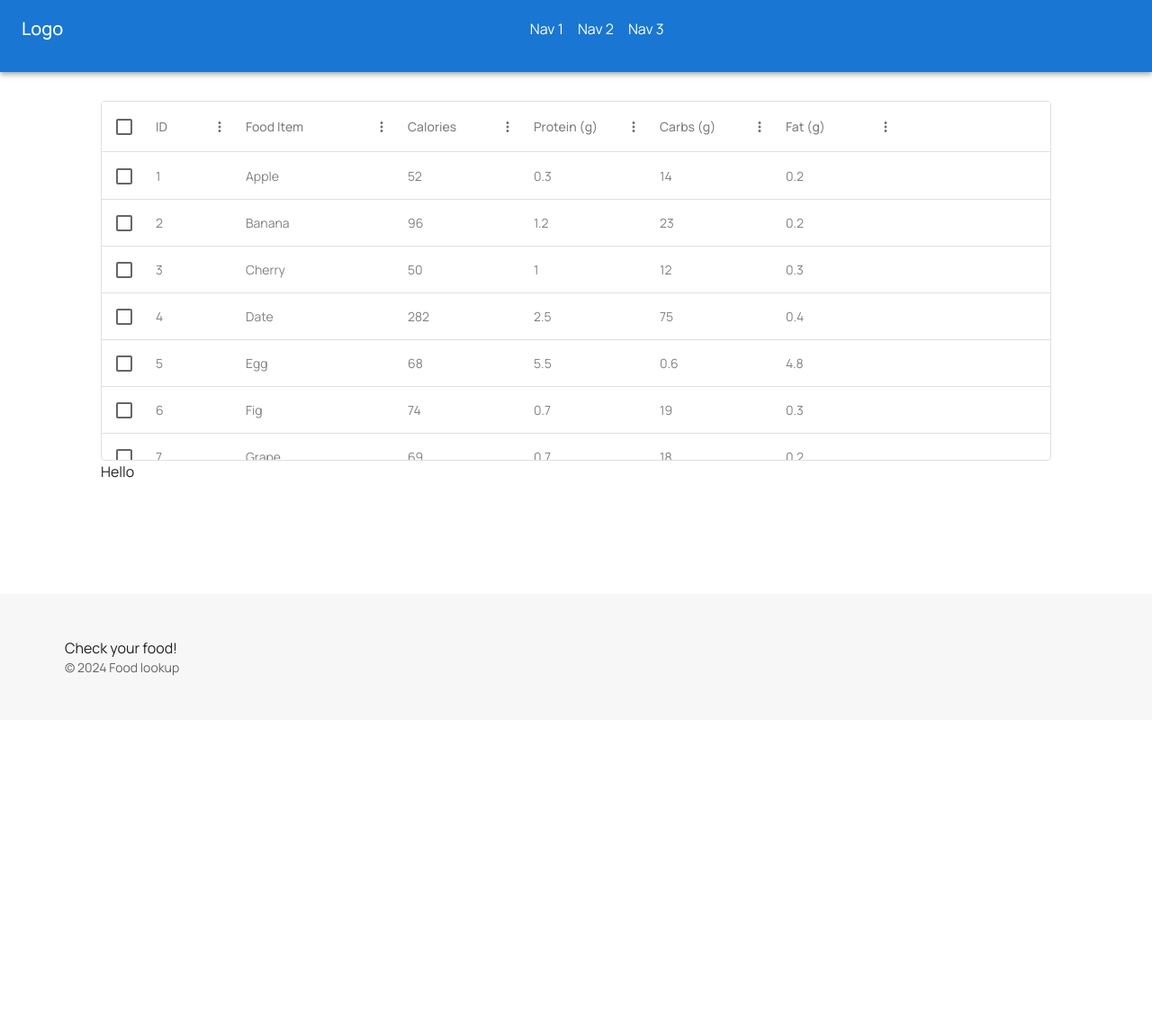
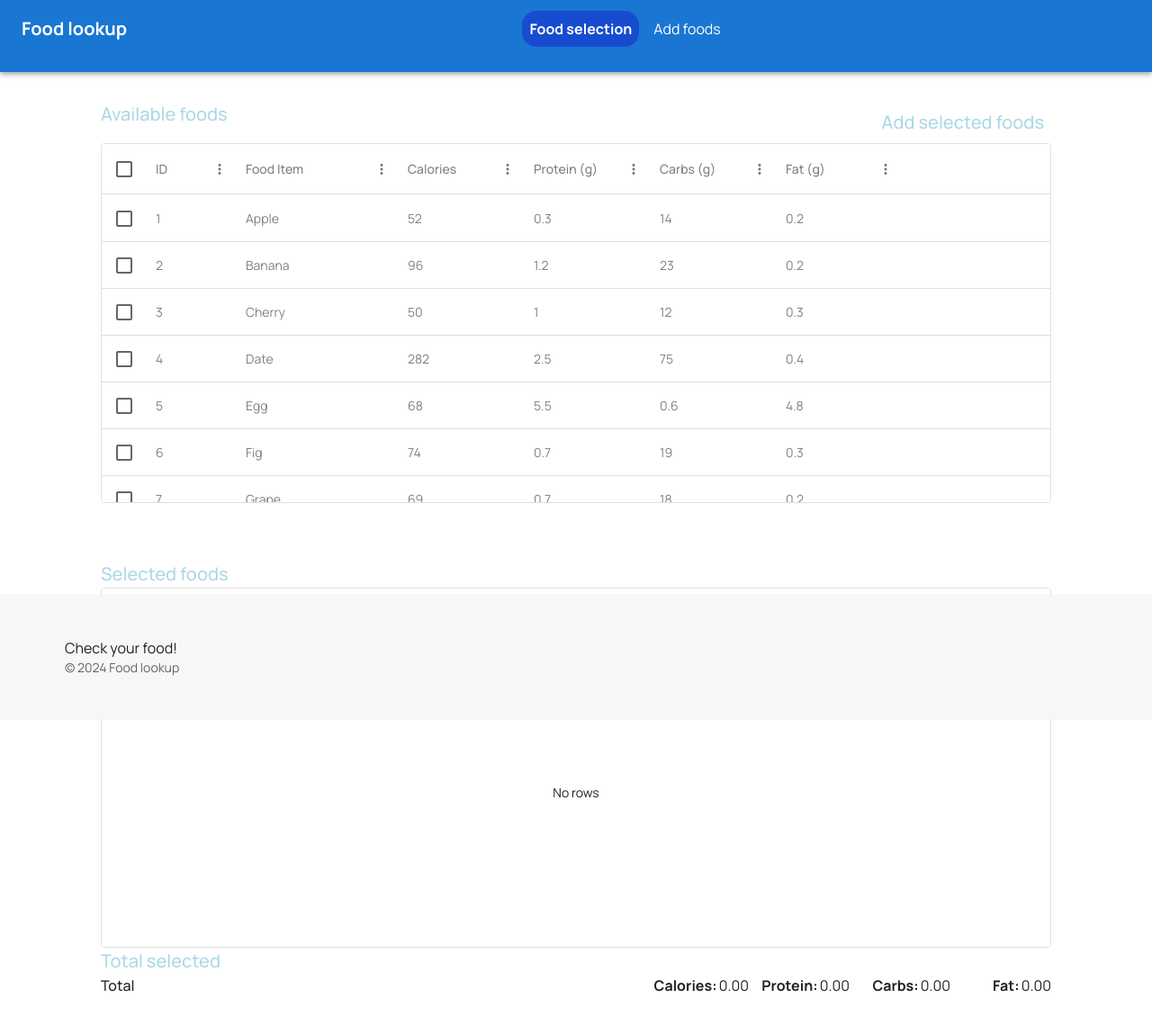
Before and after one commit to KrTanev/food-lookup, a Next.js app: page /food-selection in a window 1280 px wide. Shown: the whole page at 90% size. Before the commit the page ends 800 px from the top, so only its background shows below. Built offline with nearby package versions, Linux system fonts and the light colour scheme; data requests are answered from the project's data file.

Commit message:
Completed components for foods page

```diff
--- a/src/components/FoodSelection/AvailableFoodsTable.tsx
+++ b/src/components/FoodSelection/AvailableFoodsTable.tsx
@@ -1,7 +1,9 @@
+import { Dispatch, SetStateAction } from 'react';
+
 import { Box } from '@mui/material';
-import { DataGrid } from '@mui/x-data-grid';
+import { DataGrid, GridRowId } from '@mui/x-data-grid';
 
-import { Foods } from '../../api/foodsType';
+import { Foods } from '@/api/foodsType';
 
 const columns = [
   { field: 'id', headerName: 'ID', minWidth: 70 },
@@ -14,12 +16,27 @@ const columns = [
 
 type AvailableFoodsTableProps = {
   rows: Foods[];
+  selected?: GridRowId[];
+  setSelected?: Dispatch<SetStateAction<GridRowId[]>>;
 };
 
-export const AvailableFoodsTable = ({ rows }: AvailableFoodsTableProps) => {
+export const AvailableFoodsTable = ({ rows, selected, setSelected }: AvailableFoodsTableProps) => {
   return (
     <Box style={{ height: 400, width: '100%' }}>
-      <DataGrid rows={rows} columns={columns} checkboxSelection hideFooter />
+      <DataGrid
+        rows={rows}
+        columns={columns}
+        checkboxSelection
+        hideFooter
+        rowSelectionModel={selected}
+        onRowSelectionModelChange={(newSelection) => {
+          if (!setSelected) {
+            return;
+          }
+
+          setSelected(newSelection);
+        }}
+      />
     </Box>
   );
 };
--- /dev/null
+++ b/src/components/FoodSelection/SelectedFoodsTotal.tsx
@@ -0,0 +1,40 @@
+import { Box, Typography } from '@mui/material';
+
+import { Foods } from '@/api/foodsType';
+
+import { calculateTotals } from './helpers';
+
+type LabelValueProps = {
+  label: string;
+  value: string | number;
+};
+
+type SelectedFoodsTotalProps = {
+  selectedRows: Foods[];
+};
+
+const LabelValue = ({ label, value }: LabelValueProps) => {
+  return (
+    <Box display="flex" width="100px" justifyContent="flex-end" alignItems="center" gap="2px">
+      <Typography sx={{ fontWeight: 550 }}>{label}</Typography>
+      <Typography>{value}</Typography>
+    </Box>
+  );
+};
+
+export const SelectedFoodsTotal = ({ selectedRows }: SelectedFoodsTotalProps) => {
+  const { totalCalories, totalCarbs, totalFat, totalProtein } = calculateTotals(selectedRows);
+
+  return (
+    <Box display="flex" justifyContent="space-between">
+      <Typography sx={{ fontWeight: 500 }}>Total</Typography>
+
+      <Box display="flex" gap="12px">
+        <LabelValue label="Calories:" value={totalCalories.toFixed(2)} />
+        <LabelValue label="Protein:" value={totalCarbs.toFixed(2)} />
+        <LabelValue label="Carbs:" value={totalFat.toFixed(2)} />
+        <LabelValue label="Fat:" value={totalProtein.toFixed(2)} />
+      </Box>
+    </Box>
+  );
+};
--- /dev/null
+++ b/src/components/FoodSelection/helpers.ts
@@ -0,0 +1,22 @@
+import { Foods } from '@/api/foodsType';
+
+export const calculateTotals = (foodItems: Foods[]) => {
+  let totalCalories = 0;
+  let totalProtein = 0;
+  let totalCarbs = 0;
+  let totalFat = 0;
+
+  for (let item of foodItems) {
+    totalCalories += item.calories;
+    totalProtein += item.protein;
+    totalCarbs += item.carbs;
+    totalFat += item.fat;
+  }
+
+  return {
+    totalCalories,
+    totalProtein,
+    totalCarbs,
+    totalFat,
+  };
+};
--- a/src/components/Layout/Header.tsx
+++ b/src/components/Layout/Header.tsx
@@ -1,28 +1,33 @@
-import { AppBar, Toolbar, Typography, Box } from "@mui/material";
+import { AppBar, Box, Toolbar, Typography } from '@mui/material';
 
+const selectedStyle = { fontWeight: 700, bgcolor: '#174cd1', borderRadius: 4, p: 1 };
+
+// TODO: Add check for selected path so you can apply the style for corresponding tab
 export default function Header() {
   return (
     <AppBar position="static" sx={{ height: 80 }}>
       <Toolbar>
-        <Typography variant="h6" component="div" sx={{ flexGrow: 1 }}>
-          Logo
+        <Typography
+          variant="h6"
+          component="div"
+          sx={{ flexGrow: 1, whiteSpace: 'nowrap', fontWeight: 700, fontSize: '20px' }}
+        >
+          Food lookup
         </Typography>
 
-        <Box sx={{ display: "flex", justifyContent: "center", width: "100%" }}>
-          <Typography variant="body1" component="div">
-            Nav 1
-          </Typography>
-
+        <Box
+          sx={{ display: 'flex', justifyContent: 'center', alignItems: 'center', width: '100%' }}
+        >
           <Typography
             variant="body1"
             component="div"
-            sx={{ marginLeft: 2, marginRight: 2 }}
+            sx={{ fontWeight: 700, bgcolor: '#174cd1', borderRadius: 4, p: 1 }}
           >
-            Nav 2
+            Food selection
           </Typography>
 
-          <Typography variant="body1" component="div">
-            Nav 3
+          <Typography variant="body1" component="div" sx={{ marginLeft: 2, marginRight: 2 }}>
+            Add foods
           </Typography>
         </Box>
       </Toolbar>
--- a/src/pages/food-selection.tsx
+++ b/src/pages/food-selection.tsx
@@ -1,17 +1,67 @@
-import { Box, Typography } from '@mui/material';
+import { useState } from 'react';
+
+import { Box, Button, Typography } from '@mui/material';
+import { GridRowId } from '@mui/x-data-grid';
 
 import { useGetFoods } from '@/api/foodsController';
+import { Foods } from '@/api/foodsType';
 import { AvailableFoodsTable } from '@/components/FoodSelection/AvailableFoodsTable';
+import { SelectedFoodsTotal } from '@/components/FoodSelection/SelectedFoodsTotal';
 import MainLayout from '@/components/Layout/MainLayout';
 
 export default function FoodsSelection() {
   const { data } = useGetFoods();
 
+  const [selectedRows, setSelectedRows] = useState<GridRowId[]>([]);
+  const [selectedFoods, setSelectedFoods] = useState<Foods[]>([]);
+
   return (
     <MainLayout>
-      <Box sx={{ width: '100%', height: '100%', py: 4, px: 14 }}>
-        <AvailableFoodsTable rows={data || []} />
-        <Typography>Hello</Typography>
+      <Box
+        sx={{ width: '100%', height: '100%', py: 4, px: 14 }}
+        display="column"
+        flexDirection="row"
+        gap="32px"
+      >
+        <Box mb={'64px'}>
+          <Box display="flex" justifyContent="space-between">
+            <Typography sx={{ color: 'lightblue', fontWeight: 500, fontSize: '20px' }}>
+              Available foods
+            </Typography>
+
+            <Button
+              sx={{ color: 'lightblue', fontWeight: 500, fontSize: '20px' }}
+              onClick={() => {
+                const selectedData = data?.filter((x) => selectedRows?.includes(x.id));
+
+                setSelectedFoods(selectedData || []);
+              }}
+            >
+              Add selected foods
+            </Button>
+          </Box>
+          <AvailableFoodsTable
+            rows={data || []}
+            selected={selectedRows}
+            setSelected={setSelectedRows}
+          />
+        </Box>
+
+        <Box>
+          <Typography sx={{ color: 'lightblue', fontWeight: 500, fontSize: '20px' }}>
+            Selected foods
+          </Typography>
+
+          <AvailableFoodsTable rows={selectedFoods} />
+        </Box>
+
+        <Box>
+          <Typography sx={{ color: 'lightblue', fontWeight: 500, fontSize: '20px' }}>
+            Total selected
+          </Typography>
+
+          <SelectedFoodsTotal selectedRows={selectedFoods} />
+        </Box>
       </Box>
     </MainLayout>
   );
```
